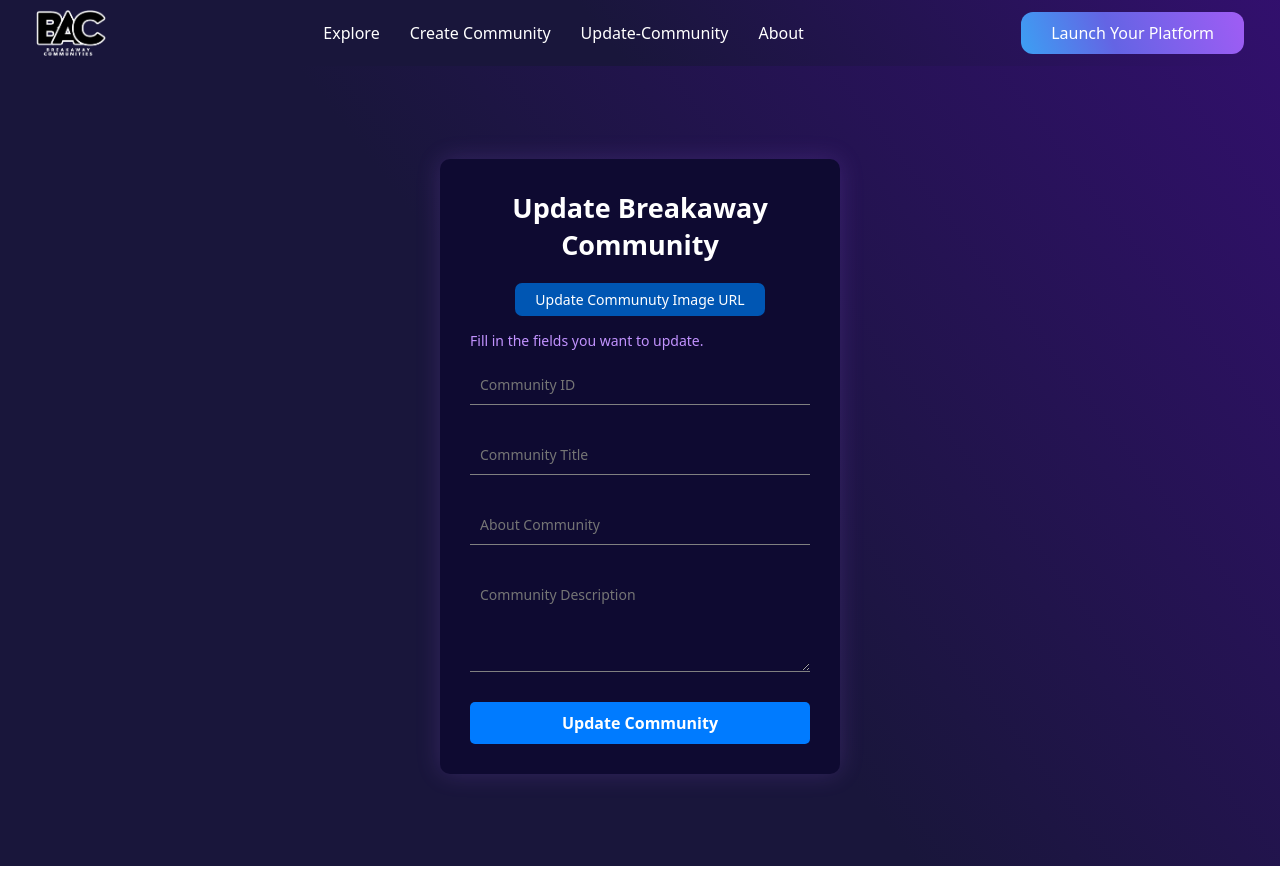
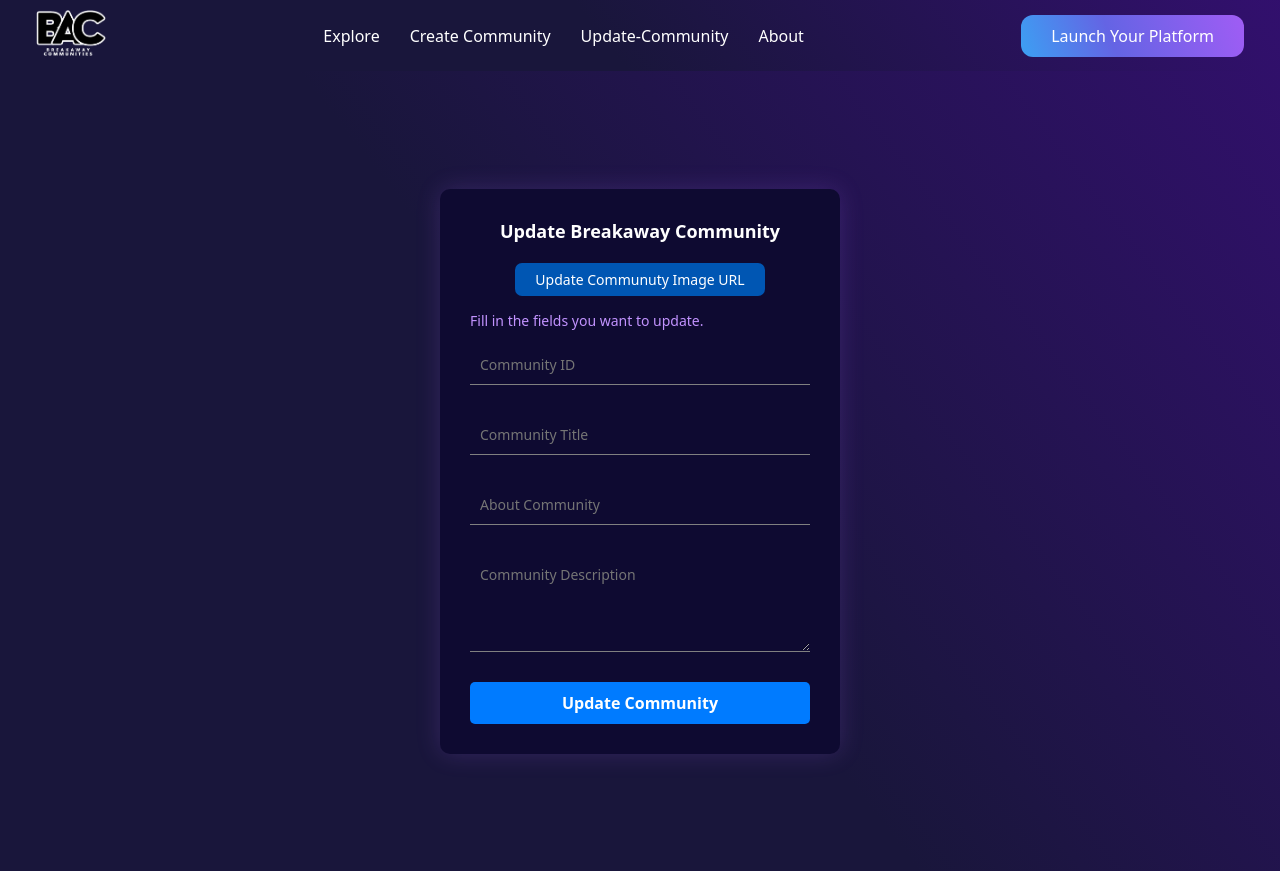
Before and after one commit to spknetwork/breakaway-page-setup, a React (Create React App) app: page /Update-Community in a window 1280 px wide. Built offline with nearby package versions, Linux system fonts and the light colour scheme; what @hiveio/dhive would draw is missing.

Commit message:
logo and header adjustment commit

```diff
--- a/src/components/navbar/Navbar.jsx
+++ b/src/components/navbar/Navbar.jsx
@@ -10,7 +10,7 @@ const Navbar = ({  handleNav, nav , setNav }) => {
 
   return (
     <nav className="navbar">
-      <img src={spkLogo} className="logos" alt="" />
+      <Link className="lists-1" to="/communities"><img src={spkLogo} className="logos" alt="" /></Link>
       <ul className="links">
         <Link className="lists-1" to="/communities">
           <li className="">Explore </li>
--- a/src/pages/CreateCommunity.jsx
+++ b/src/pages/CreateCommunity.jsx
@@ -293,7 +293,7 @@ const CreateCommunity = () => {
       <div className="create-community-container">
         {isLoading && <Loader />}
         <div className="header">
-          <h2>Create Hive Community</h2>
+          Create Hive Community
         </div>
         {error && <span className="error-message">{error}</span>}
         {message && step === 2 && (
--- a/src/pages/UpdateCommunity.jsx
+++ b/src/pages/UpdateCommunity.jsx
@@ -100,7 +100,7 @@ export const UpdateCommunity = () => {
     <div className="create-community">
       <div className="create-community-container">
         <div className="header">
-          <h2>Update Breakaway Community</h2>
+          Update Breakaway Community
         </div>
         <div class="wrap-btn-center">
           <button class="btn-toggle" onClick={()=> setStep(!step)}>{step === true ? "Update Communuty Image URL" : "Update Community Details"}</button>
--- a/src/pages/create-community.scss
+++ b/src/pages/create-community.scss
@@ -1,4 +1,4 @@
-@import "../variables.scss";
+@import "../mixins.scss";
 
 .create-community {
     display: flex;
@@ -25,6 +25,10 @@
         margin-bottom: 20px;
         font-size: 18px;
         font-weight: bold;
+        @include respond(phone) {
+          margin-bottom: 5px;
+        }
+
       }
 
       .error-message {
--- a/src/pages/updatecommunty.scss
+++ b/src/pages/updatecommunty.scss
@@ -1,3 +1,4 @@
+@import "../mixins.scss";
 .wrap-btn-center {
     display: flex;
     justify-content: center;
@@ -14,6 +15,9 @@
       display: flex;
       align-items: center;
       justify-content: center;
+      @include respond(phone) {
+        margin-top: 10px;
+      }
     }
   }
 
```
Also changed, not shown: src/mixins.scss (+46 -0 lines).
